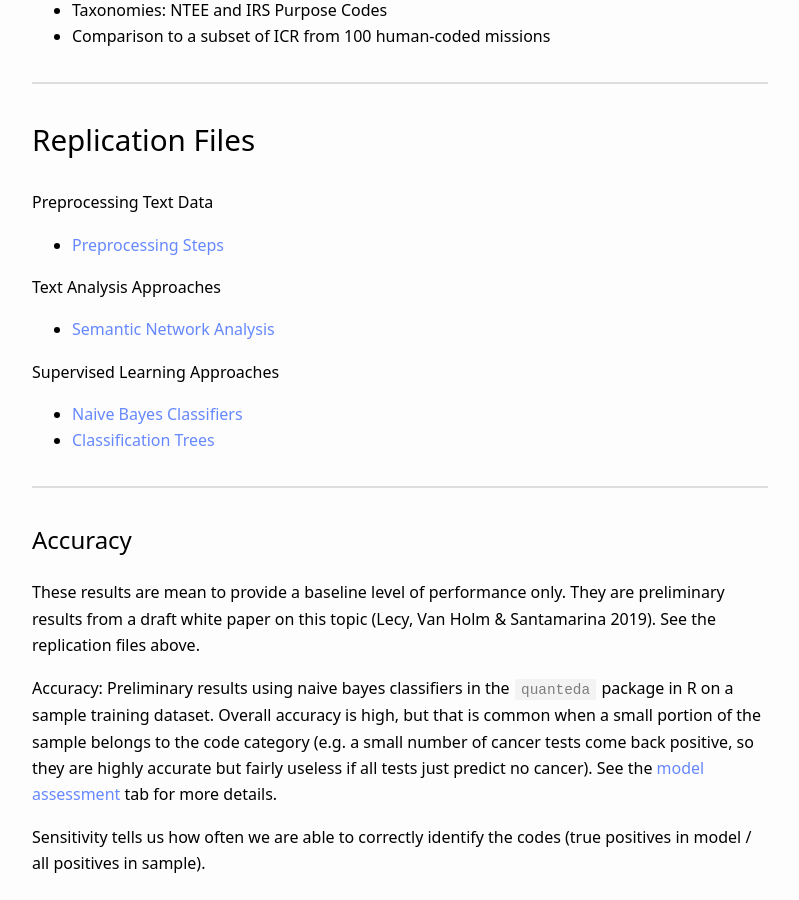
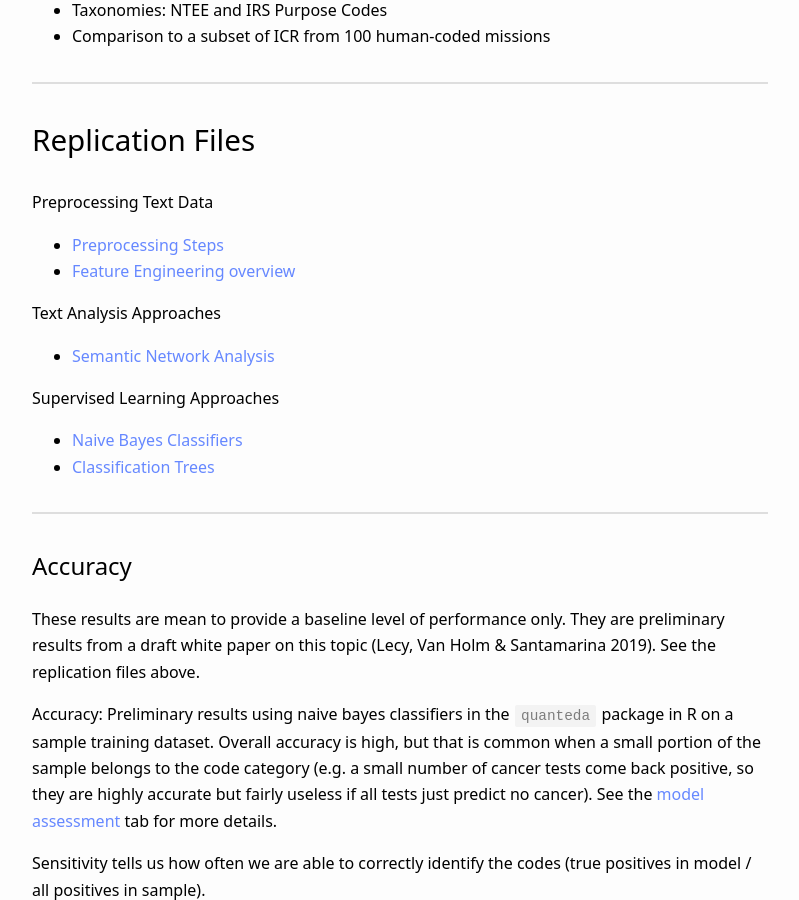
Before and after one commit to Nonprofit-Open-Data-Collective/machine_learning_mission_codes, a Jekyll site: the page built from docs/index.md, in a window 1280 px wide and 900 px high, scrolled down 1140 px. Shown: the whole window, without its empty margins (240-1039 px from the left). Built offline with Jekyll 4.4.1, drawn with Linux system fonts in a browser that asks for light colours.

Commit message:
Update index.md

```diff
--- a/docs/index.md
+++ b/docs/index.md
@@ -35,6 +35,7 @@ Description of training dataset:
 **Preprocessing Text Data**
 
 * [Preprocessing Steps](tutorials/Preprocessing.html)
+* [Feature Engineering overview](https://youtu.be/9rBc3rTsJsY)
 
 
 **Text Analysis Approaches**
```
